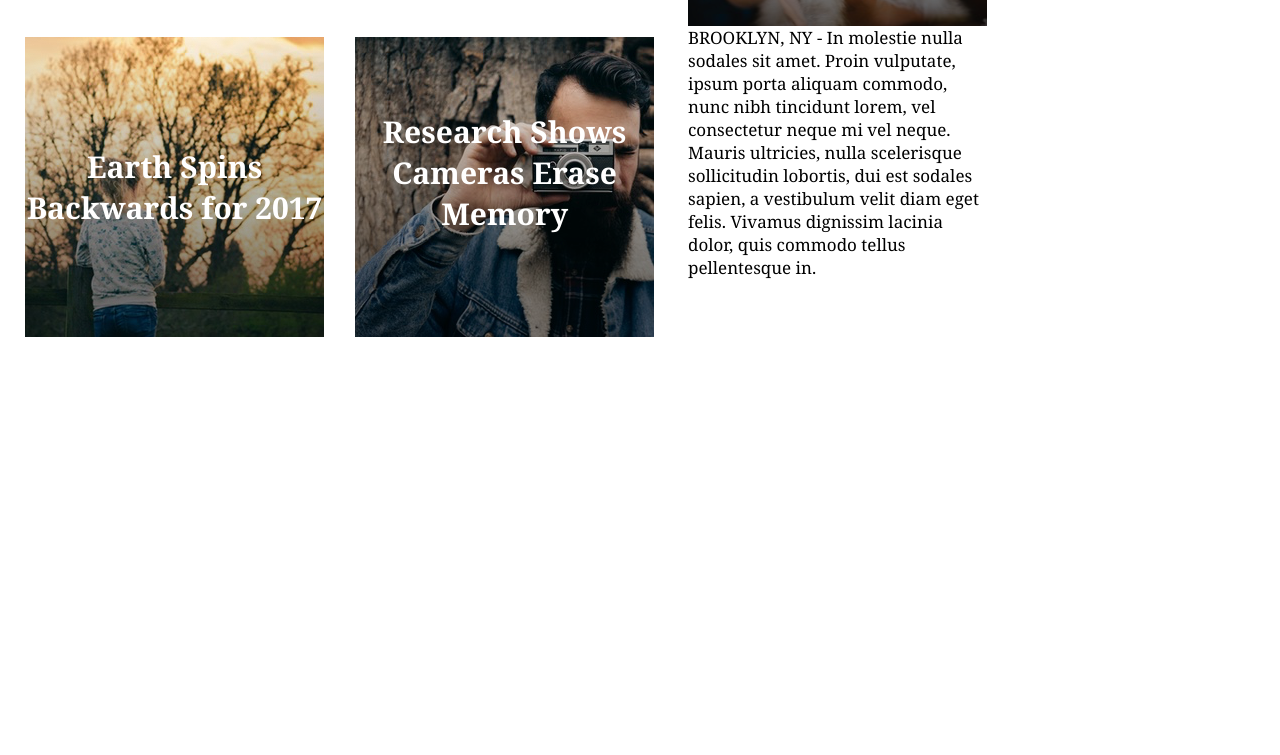
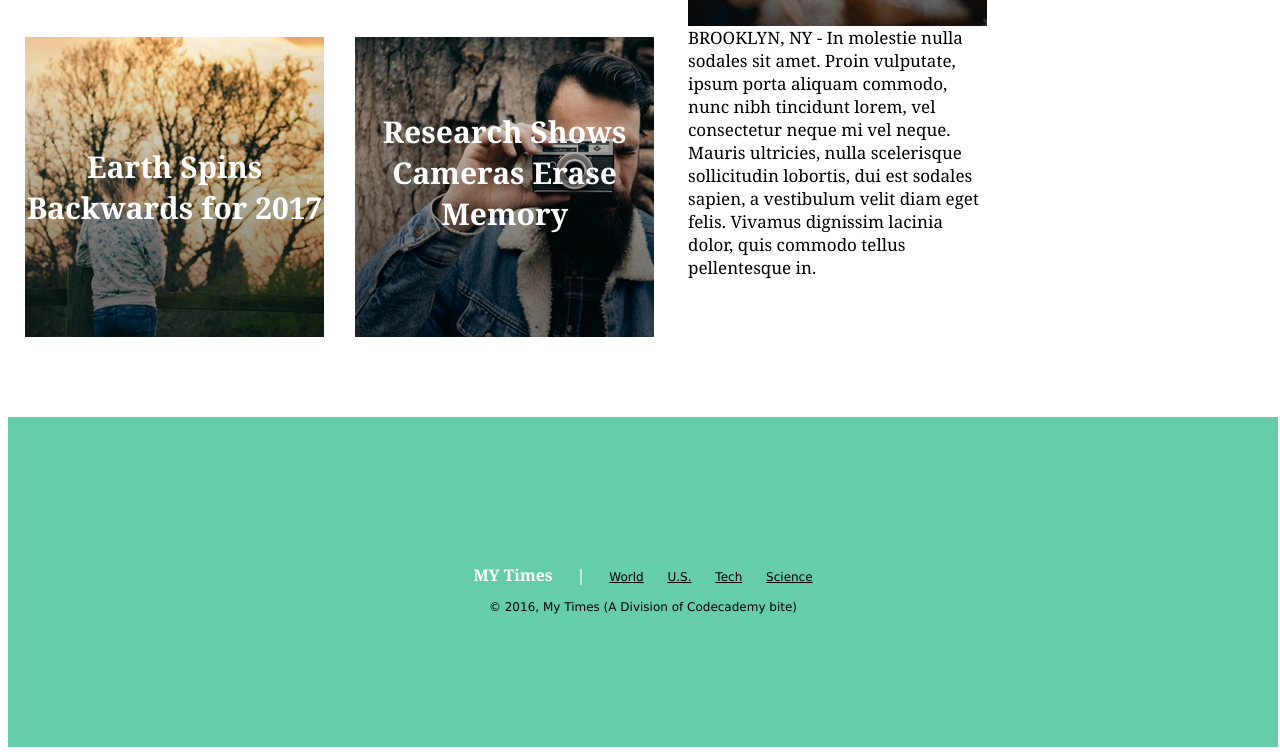
Before and after one commit to ElMarcelito/mytimes, a plain HTML site: page index.html in a window 1280 px wide. Shown: the part 971-1726 px from the top of the page. Before the commit the page ends 1316 px from the top, so only its background shows below. Drawn offline with Linux system fonts and the light colour scheme.

Commit message:
Completed layout except header z-index.

```diff
--- a/index.html
+++ b/index.html
@@ -79,6 +79,19 @@
     </div>
 
     <!-- Footer -->
+    <footer>
+      <div>
+        <span class="footertitle">MY Times</span>
+        <span class="footertitle">|</span>
+        <span><a href="#" class="footernav">World</a></span>
+        <span><a href="#" class="footernav">U.S.</a></span>
+        <span><a href="#" class="footernav">Tech</a></span>
+        <span><a href="#" class="footernav">Science</a></span>
+      </div>
+      <div>
+        &copy; 2016, My Times (A Division of Codecademy bite)
+      <div>
+    </footer>
 
   </body>
 </html>
--- a/resources/css/style.css
+++ b/resources/css/style.css
@@ -9,6 +9,35 @@ header {
   padding: 0px 25px 0px 20px;
   margin-bottom: 5px;
   max-width: 1250px;
+}
+
+footer {
+  background-color: MediumAquamarine;
+  margin: auto;
+  font-family: Verdana;
+  font-size: 12px;
+  display: flex;
+  flex-direction: column;
+  align-items: center;
+  justify-content: center;
+  height: 330px;
+  margin-top: 80px;
+  width: 1270px;
+}
+
+.footertitle {
+  font-family: Georgia;
+  font-size: 16px;
+  font-weight: bold;
+  color: white;
+  display: inline-block;
+  margin: 10px;
+  line-height: 30px;
+}
+
+.footernav {
+  display: inline-block;
+  margin: 10px;
 }
 
 h1 {
```
